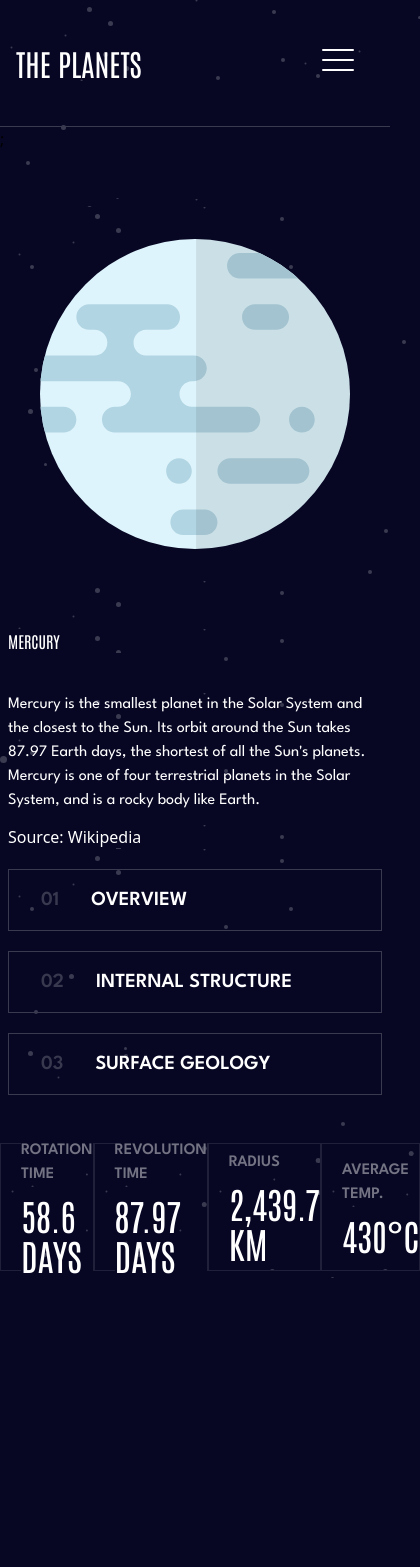
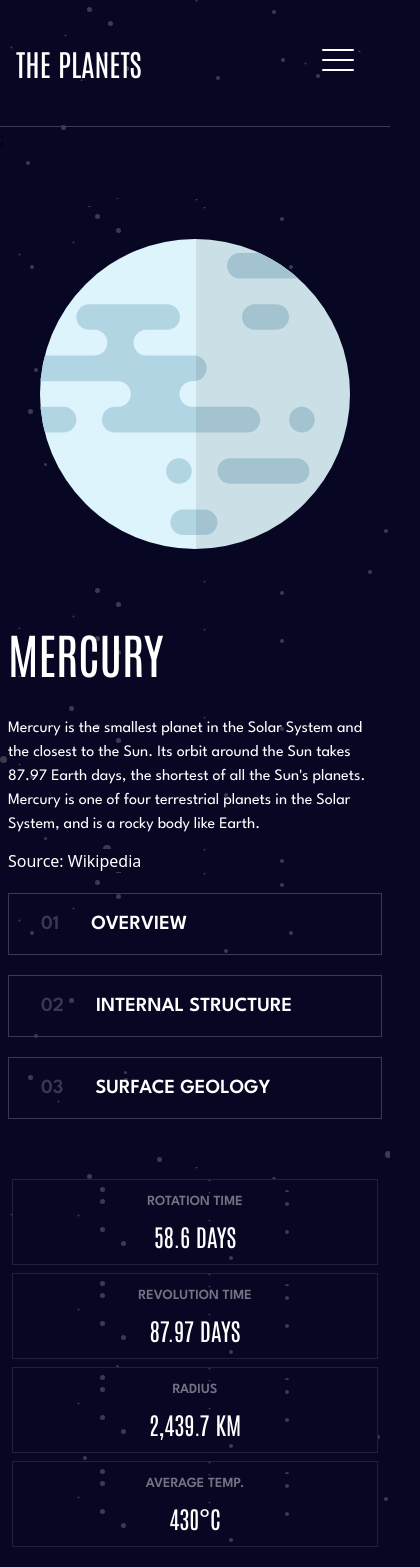
Before and after one commit to paulomiguelJS/planets, a React (Vite) app: page / in a window 390 px wide. Shown: the whole page, 420 px wide, since content can reach past the window. Before the commit the page ends 1278 px from the top, so only its background shows below. Built offline with nearby package versions, Linux system fonts and the light colour scheme.

Commit message:
First mobile version ended

```diff
--- a/src/components/Button/index.jsx
+++ b/src/components/Button/index.jsx
@@ -10,7 +10,7 @@ const Button = ({ title, number, onClick, bgColor }) => {
       onBlur={() => setChangeColor(false)}
       onClick={onClick}
       target="_blank"
-      className="flex align-item mt-5 p-4 border border-[#393950] hover:bg-[#38384F] text-left font-body font-semibold text-xl animate-[fade-in-down_1.5s_ease-out]"
+      className="flex sm:-order-2 align-item mt-5 p-4 border border-[#393950] hover:bg-[#38384F] text-left font-body font-semibold text-xl animate-[fade-in-down_1.5s_ease-out]"
     >
       <span className="ml-4 mr-8 bg-transparent text-[#38384F] ">{number}</span>
       {title}
--- a/src/components/Cards/index.jsx
+++ b/src/components/Cards/index.jsx
@@ -1,25 +1,23 @@
 import React from "react";
 
 const Cards = ({ planetData }) => {
-
-
   return (
-    <div className="container flex justify-around mx-auto mt-10 ">
-      <div className="border border-[#20203a] flex flex-col justify-center text-white w-56 h-32 pl-5 py-3 animate-[fade-in-down_2s_ease-out]	">
-        <h4 className="text-[#737383] font-body text-base mb-2 font-semibold">ROTATION TIME</h4>
-        <span className="font-title text-4xl">{planetData?.rotation}</span>
+    <div className="container flex just justify-center items-align lg:justify-around mx-auto mt-10 flex-col p-3 lg:flex-row ">
+      <div className="border border-[#20203a] flex flex-col justify-center text-white w-full h-11/12 lg:w-56 lg:h-32 lg:pl-5 py-3 animate-[fade-in-down_2s_ease-out] mb-2">
+        <h4 className="text-[#737383] font-body text-center text-sm lg:text-base mb-2 font-semibold">ROTATION TIME</h4>
+        <span className="font-title text-2xl lg:text-4xl text-center">{planetData?.rotation}</span>
       </div>
-      <div className="border border-[#20203a] flex flex-col justify-center text-white w-56 h-32 pl-5 py-3 animate-[fade-in-down_2.5s_ease-out]">
-        <h4 className="text-[#737383] font-body text-base mb-2 font-semibold">REVOLUTION TIME</h4>
-        <span className="font-title text-4xl">{planetData?.revolution}</span>
+      <div className="border border-[#20203a] flex flex-col justify-center text-white w-full h-11/12 lg:w-56 lg:h-32 lg:pl-5 py-3 animate-[fade-in-down_2s_ease-out] mb-2">
+        <h4 className="text-[#737383] font-body text-center text-sm lg:text-base mb-2 font-semibold">REVOLUTION TIME</h4>
+        <span className="font-title text-2xl lg:text-4xl text-center">{planetData?.revolution}</span>
       </div>
-      <div className="border border-[#20203a] flex flex-col justify-center text-white w-56 h-32 pl-5 py-3 animate-[fade-in-down_2.8s_ease-out]">
-        <h4 className="text-[#737383] font-body text-base mb-2 font-semibold">RADIUS</h4>
-        <span className="font-title text-4xl">{planetData?.radius}</span>
+      <div className="border border-[#20203a] flex flex-col justify-center text-white w-full h-11/12 lg:w-56 lg:h-32 lg:pl-5 py-3 animate-[fade-in-down_2s_ease-out] mb-2">
+        <h4 className="text-[#737383] font-body text-center text-sm lg:text-base mb-2 font-semibold">RADIUS</h4>
+        <span className="font-title text-2xl lg:text-4xl text-center">{planetData?.radius}</span>
       </div>
-      <div className="border border-[#20203a] flex flex-col justify-center text-white w-56 h-32 pl-5 py-3 animate-[fade-in-down_3s_ease-out]">
-        <h4 className="text-[#737383] font-body text-base mb-2 font-semibold">AVERAGE TEMP.</h4>
-        <span className="font-title text-4xl">{planetData?.average}</span>
+      <div className="border border-[#20203a] flex flex-col justify-center text-white w-full h-11/12 lg:w-56 lg:h-32 lg:pl-5 py-3 animate-[fade-in-down_2s_ease-out] mb-2">
+        <h4 className="text-[#737383] font-body text-center text-sm lg:text-base mb-2 font-semibold">AVERAGE TEMP.</h4>
+        <span className="font-title text-2xl lg:text-4xl text-center">{planetData?.average}</span>
       </div>
     </div>
   );
--- a/src/components/Planet/index.jsx
+++ b/src/components/Planet/index.jsx
@@ -13,14 +13,14 @@ const Planet = ({ planetData }) => {
 
 
   return (
-    <main className=" flex flex-col items-center justify-around  lg:flex-row p-2 mt-12 container mx-auto text-white">
+    <main className="flex flex-col items-center justify-around lg:flex-row p-2 mt-12 container mx-auto text-white">
       <img
-        className="basis-1/3 p-8 transform transition duration-1000 hover:scale-110 animate-[fade-in-down_2s_ease-out]"
+        className=" flex basis-1/3 p-8 transform transition duration-1000 hover:scale-110 animate-[fade-in-down_2s_ease-out]  "
         src={planetImage}
         alt={"Imagem"}
       />
       <aside className="basis-1/4">
-        <h1 className="font-title lg:text-7xl mb-10 animate-[fade-in-down_0.5s_ease-out] mt-12 sm:text-6xl">
+        <h1 className="font-title lg:text-7xl mb-10 animate-[fade-in-down_0.5s_ease-out] mt-12 text-5xl">
           {planetData?.name}
         </h1>
         <p className="font-body text-base mb-3 animate-[fade-in-down_0.8s_ease-out]">
@@ -30,7 +30,7 @@ const Planet = ({ planetData }) => {
           <span>Source:</span>
           <a href={planetData.source}> Wikipedia </a>
         </div>
-        <div className="flex flex-col">
+        <div className="flex flex-col ">
           <Button
             bgColor={planetData.color}
             onClick={() =>{
```
